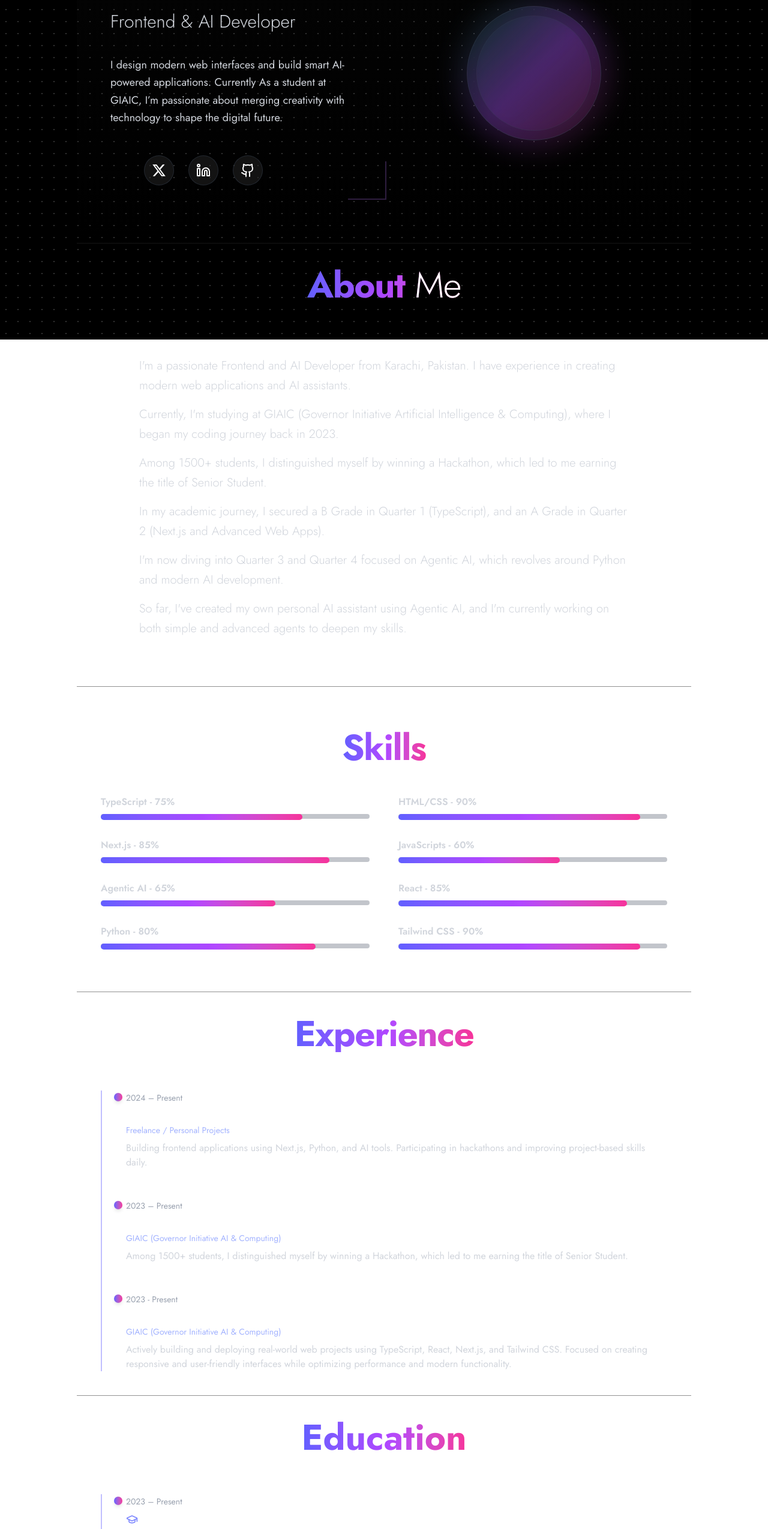
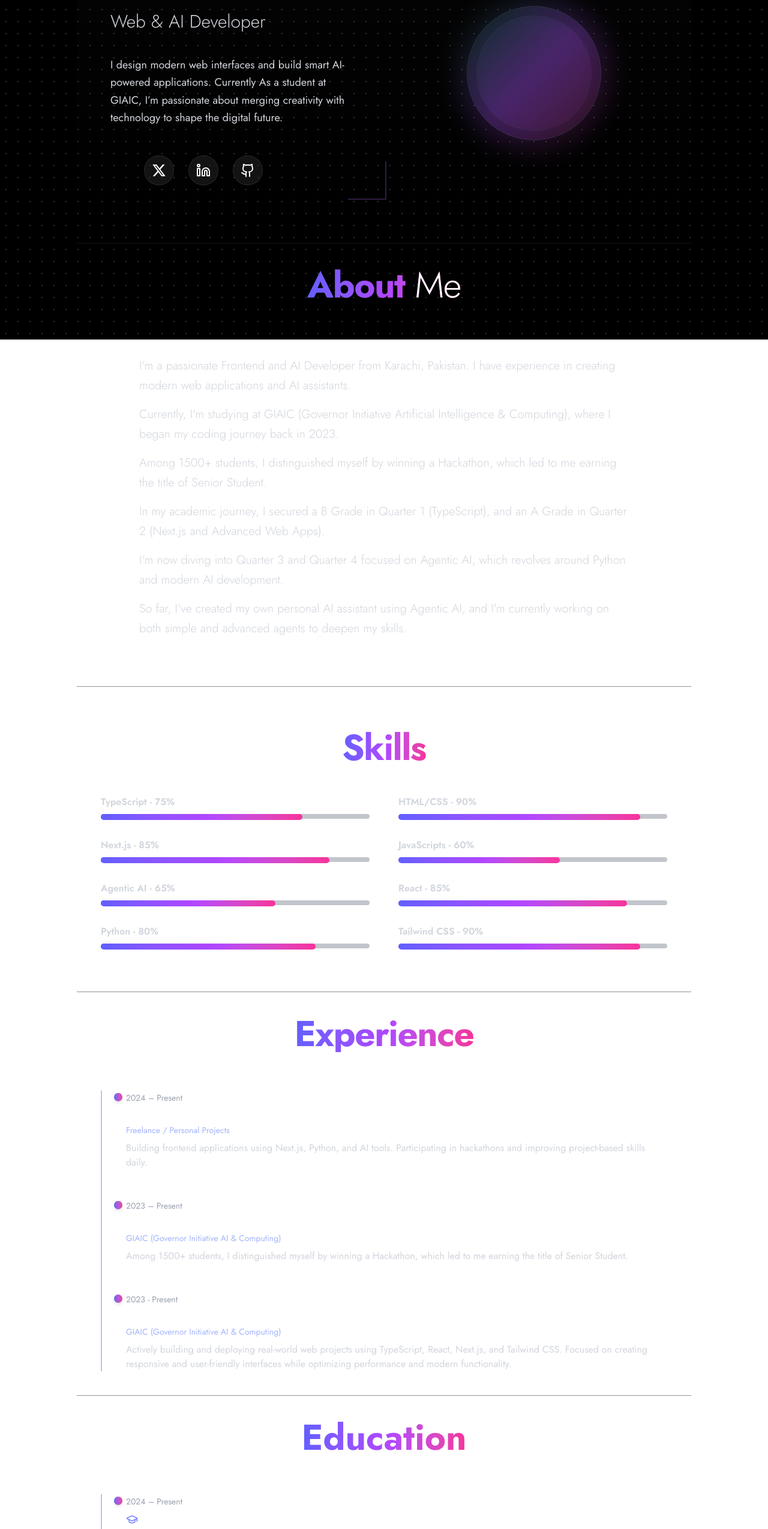
Before and after one commit to RohmaShabbir/Portfolio, a Next.js app: page / in a window 1280 px wide. Shown: the part 234-2783 px from the top of the page at 60% size. Built offline with nearby package versions, Linux system fonts and the light colour scheme.

Commit message:
Updated portfolio design and content

```diff
--- a/src/components/Contact.tsx
+++ b/src/components/Contact.tsx
@@ -24,7 +24,7 @@ const Contact = () => {
           {/* Email */}
           <div className="flex items-center gap-3 justify-center">
             <FaEnvelope className="text-pink-500" />
-            <span>rohmafatima132@gmail.com</span>
+            <span>rohmashabbir09@gmail.com</span>
           </div>
 
           {/* Location */}
--- a/src/components/Education.tsx
+++ b/src/components/Education.tsx
@@ -3,29 +3,22 @@ import { GraduationCap } from "lucide-react";
 
 const educationData = [
   {
-    year: "2023 – Present",
-    degree: "Bachelor's in CS",
+    year: "2024 – Present",
+    degree: "Bachelor's Degree",
     institute: "GIAIC (Governor Initiative AI & Computing)",
     description:
       "Currently pursuing advanced studies in Computer Science through the GIAIC initiative, with a strong emphasis on Artificial Intelligence and cutting-edge technologies. Presently in Quarter 3, deep-diving into Python programming and Agentic AI systems.",
     icon: <GraduationCap className="w-5 h-5 text-indigo-400" />,
   },
   {
-    year: "2020 – 2022",
-    degree: "Intermediate in Arts",
-    institute: "Board of Intermediate Karachi",
+    year: "2026 – Present",
+    degree: "BS (Bachelor of Business & Information Technology)",
+    institute: "Virtual University of Pakistan",
     description:
-      "Completed with focus on humanities subjects. Developed strong interest in technology and digital innovation during this time.",
+      "BS (Bachelor of Science) in Business & Information Technology student at Virtual University of Pakistan, passionate about technology, innovation, and professional growth.",
     icon: <GraduationCap className="w-5 h-5 text-indigo-400" />,
   },
-  {
-    year: "2018 – 2020",
-    degree: "Matriculation (Science)",
-    institute: "Board of Secondary Education Karachi",
-    description:
-      "Studied core science subjects including Physics, Chemistry, and Biology. Developed a strong academic base and a growing curiosity for technology",
-    icon: <GraduationCap className="w-5 h-5 text-indigo-400" />,
-  },
+
 ];
 
 const Education = () => {
--- a/src/components/Hero.tsx
+++ b/src/components/Hero.tsx
@@ -32,7 +32,7 @@ const Hero = () => {
 
           <h2 className='text-gray-300 text-lg sm:text-xl md:text-2xl font-light lg:text-3xl mt-4 sm:mt-6'>
             <span className='px-3 sm:px-4 py-0.5 sm:py-1 md:px-6 md:py-1 rounded-lg'>
-              Frontend & AI Developer
+              Web & AI Developer
             </span>
           </h2>
 
```
Also changed, not shown: 1 other file (tests, documents, lock files or other folders).
